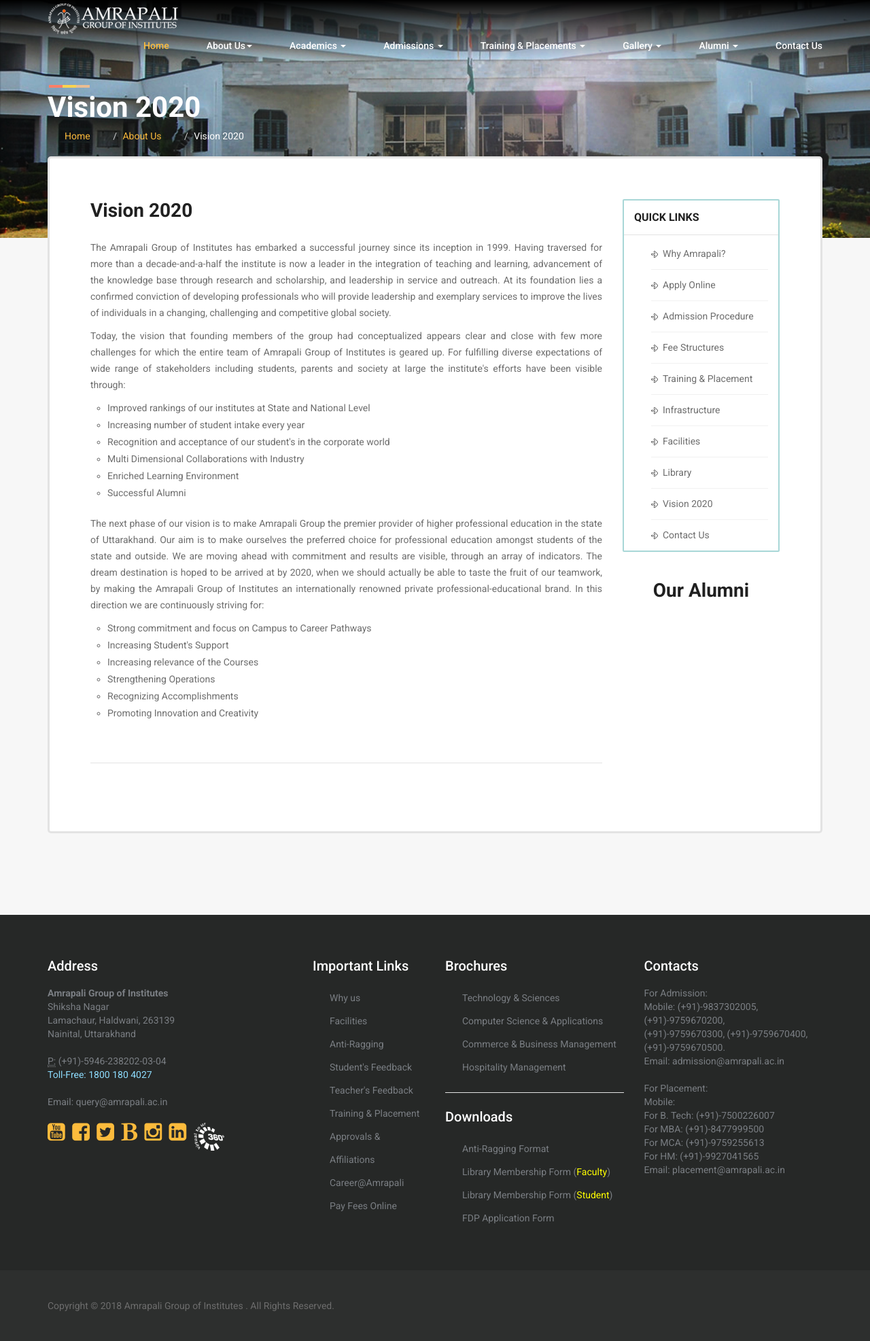
After one commit to navtewari/ai_new, a CodeIgniter app: page /ai_new/index.php/agi/vision in a window 1280 px wide. The commit adds this page. Shown: the whole page at 68% size. Run offline with CodeIgniter, Linux system fonts and the light colour scheme; data that the repository does not hold is empty.

Commit message:
updates
updates

```diff
--- a/application/controllers/Agi.php
+++ b/application/controllers/Agi.php
@@ -47,6 +47,36 @@
         $this->load->view('about-us/academic-advisory-council', $data_);
         $this->load->view('templates/footer');
     }
+
+    function administration(){
+        $data_['menu_all'] = $this->my_menu->site_menu();
+        $data_['alumni'] = $this->ouralumni();
+        $data_['title'] = "Administration";
+
+        $this->load->view('templates/header');
+        $this->load->view('about-us/administration', $data_);
+        $this->load->view('templates/footer');
+    }
+
+    function vision(){
+        $data_['menu_all'] = $this->my_menu->site_menu();
+        $data_['alumni'] = $this->ouralumni();
+        $data_['title'] = "Vision 2020";
+
+        $this->load->view('templates/header');
+        $this->load->view('about-us/vision', $data_);
+        $this->load->view('templates/footer');
+    }
+
+    function mission(){
+        $data_['menu_all'] = $this->my_menu->site_menu();
+        $data_['alumni'] = $this->ouralumni();
+        $data_['title'] = "Management Board";
+
+        $this->load->view('templates/header');
+        $this->load->view('about-us/management-board', $data_);
+        $this->load->view('templates/footer');
+    }
 // ---- End of About Us Menu
 
 
--- a/application/libraries/My_menu.php
+++ b/application/libraries/My_menu.php
@@ -8,9 +8,9 @@
             "CEO's Message" 			=> '/Agi/ceoMessage',
             "Aims &amp; Objectives" 	=> '/Agi/aimsObjectives',
             "Academic Advisory Council" => '/Agi/academicAdvisoryCouncil',
-            "Administration" 			=> '#',
-            "Vision 2020" 				=> '#',
-            "Management Board" 			=> '#',
+            "Administration" 			=> '/Agi/administration',
+            "Vision 2020" 				=> '/Agi/vision',
+            "Management Board" 			=> '/Agi/mission',
             "Group Profile" 			=> '#',
         );
 
@@ -52,7 +52,8 @@
 
         // Training & Placements
         $menu['tnp'] = array(
-            "Training &amp; Placements" => "#"
+            "Training &amp; Placements" => "#",
+            "ATraining &amp; Placements" => "#"
         );
 
         // Gallery
--- a/application/views/about-us/academic-advisory-council.php
+++ b/application/views/about-us/academic-advisory-council.php
@@ -17,7 +17,7 @@
                                         <ol class="breadcrumb">
                                             <li><a href="#">Home</a></li>
                                             <li><a href="#">About Us</a></li>
-                                            <li class="active">Academic Advisory Council</li>
+                                            <li class="active"><?php echo $title;?></li>
                                         </ol>
                                     </div>
                                 </div><!-- /.row -->
@@ -32,7 +32,7 @@
                                         <div class="col-xs-12 col-md-9 col-sm-8">
                                             <article class="blog-post-wrapper single-article">
                                                 <header class="entry-header">
-                                                    <h2 class="entry-title"><a href="blog-single.html">Academic Advisory Council</a></h2>
+                                                    <h2 class="entry-title"><a href="blog-single.html"><?php echo $title;?></a></h2>
                                                 </header><!-- /.entry-header -->
 
                                                 <div class="entry-content">
--- a/application/views/about-us/aims-objectives.php
+++ b/application/views/about-us/aims-objectives.php
@@ -46,9 +46,9 @@
                                                     <p>
                                                         Pursuit of excellence is part of our culture. Our experience in the field of professional education gives us the capability to conceive and implement changes. Through routine modifications in curricula, we not only strengthen budding professionals with sound knowledge but also nurture them for entering the professional world successfully. We aim at developing and enriching students so that they develop multi-dimensional, competent personalities, consisting of important attributes such as:
                                                         <p style="margin-left: 20px;">
-                                                            » Pursuit of Excellence <br>
-                                                            » Cultivation of Hunger for Knowledge, Technical Skills, Problem Analysis, Research etc <br>
-                                                            » Commitment to Teamwork
+                                                            &raquo; Pursuit of Excellence <br>
+                                                            &raquo; Cultivation of Hunger for Knowledge, Technical Skills, Problem Analysis, Research etc <br>
+                                                            &raquo; Commitment to Teamwork
                                                         </p>
                                                     </p>
 
--- /dev/null
+++ b/application/views/about-us/vision.php
@@ -0,0 +1,83 @@
+    <body>
+        <style type="text/css">
+            li{
+                margin-left: 25px;
+            }
+        </style>
+        <div id="st-container" class="st-container">
+            <div class="st-pusher">
+                <div class="st-content">
+                    <div class="st-content-inner">
+                        <header>
+                            <?php $this->load->view('templates/menu'); ?>
+                        </header>
+
+                        <section class="page-header-wrapper">
+                            <div class="container">
+                                <div class="row">
+                                    <div class="col-md-12">
+                                        <div class="page-header">
+                                            <h1><?php echo $title;?></h1>
+                                        </div>
+                                        <ol class="breadcrumb">
+                                            <li><a href="#">Home</a></li>
+                                            <li><a href="#">About Us</a></li>
+                                            <li class="active"><?php echo $title;?></li>
+                                        </ol>
+                                    </div>
+                                </div><!-- /.row -->
+                            </div><!-- /.container-fluid -->
+                        </section>
+
+
+                        <div class="container">
+                            <div class="content-wrapper">
+                                <div class="inner-content">
+                                    <div class="row">
+                                        <div class="col-xs-12 col-md-9 col-sm-8">
+                                            <article class="blog-post-wrapper single-article">
+                                                <header class="entry-header">
+                                                    <h2 class="entry-title"><a href="blog-single.html"><?php echo $title;?></a></h2>
+                                                </header><!-- /.entry-header -->
+
+                                                <div class="entry-content">
+                                                    <p>
+                                                       The Amrapali Group of Institutes has embarked a successful journey since its inception in 1999. Having traversed for more than a decade-and-a-half the institute is now a leader in the integration of teaching and learning, advancement of the knowledge base through research and scholarship, and leadership in service and outreach. At its foundation lies a confirmed conviction of developing professionals who will provide leadership and exemplary services to improve the lives of individuals in a changing, challenging and competitive global society.
+                                                    </p>
+                                                    <p>
+                                                        Today, the vision that founding members of the group had conceptualized appears clear and close with few more challenges for which the entire team of Amrapali Group of Institutes is geared up. For fulfilling diverse expectations of wide range of stakeholders including students, parents and society at large the institute's efforts have been visible through:
+
+                                                        <ul class="list-group" style="line-height: 25px; list-style-type: circle;">
+                                                            <li> Improved rankings of our institutes at State and National Level
+                                                            <li> Increasing number of student intake every year
+                                                            <li> Recognition and acceptance of our student's in the corporate world
+                                                            <li> Multi Dimensional Collaborations with Industry
+                                                            <li> Enriched Learning Environment
+                                                            <li> Successful Alumni
+                                                        </ul>
+                                                    </p>
+
+                                                    <p>
+                                                        The next phase of our vision is to make Amrapali Group the premier provider of higher professional education in the state of Uttarakhand. Our aim is to make ourselves the preferred choice for professional education amongst students of the state and outside. We are moving ahead with commitment and results are visible, through an array of indicators. The dream destination is hoped to be arrived at by 2020, when we should actually be able to taste the fruit of our teamwork, by making the Amrapali Group of Institutes an internationally renowned private professional-educational brand. In this direction we are continuously striving for:
+
+                                                        <ul class="list-group" style="line-height: 25px; list-style-type: circle;">
+                                                            <li>Strong commitment and focus on Campus to Career Pathways
+                                                            <li>Increasing Student's Support
+                                                            <li>Increasing relevance of the Courses
+                                                            <li>Strengthening Operations
+                                                            <li>Recognizing Accomplishments
+                                                            <li>Promoting Innovation and Creativity
+                                                        </ul>
+                                                    </p>
+                                                </div><!-- /.entry-content -->
+                                            </article>
+                                        </div><!-- /.col-md-9 -->
+
+                                        <div class="col-xs-12 col-md-3 col-sm-4" align="center">
+                                            <?php $this->load->view('templates/quick-links');?>
+                                            <?php $this->load->view('templates/alumni-img-scroll');?>
+                                        </div><!-- /.col-md-3 -->
+                                    </div><!-- /.row -->
+                                </div><!-- /.inner-content -->
+                            </div><!-- /.content-wrapper -->
+                        </div><!-- /.container -->
--- a/application/views/templates/menu-mobile.php
+++ b/application/views/templates/menu-mobile.php
@@ -9,45 +9,42 @@
 
                 <li><a href="#">About <i class="fa fa-arrow-down"></i></a>
                     <ul style="background: #444444">
-                        <li><a href="#">CEO's Message</a></li>
-                        <li><a href="#">Aims &amp; Objectives</a></li>
-                        <li><a href="#">Academic Advisory Council</a></li>
-                        <li><a href="#">Administration</a></li>
-                        <li><a href="#">Vision 2020</a></li>
-                        <li><a href="#">Management Board</a></li>
-                        <li><a href="#">Group Profile</a></li>
+                        <?php foreach($menu_all['aboutus'] as $title => $path){?>
+                            <li><a href="<?php echo site_url($path); ?>"><?php echo $title; ?></a></li>
+                        <?php } ?>
                     </ul>
                 </li>
 
                 <li><a href="#">Faculty <i class="fa fa-arrow-down"></i></a>
                     <ul style="background: #444444">
-                        <li><a href="#">Technology &amp; Sciences</a></li>
-                        <li><a href="#">Computer Science &amp; Applications</a></li>
-                        <li><a href="#">Commerce &amp; Business Management</a></li>
-                        <li><a href="#">Hospitality Management</a></li>
-                        <li><a href="#">B.Ed</a></li>
+                        <?php foreach($menu_all['academics']['faculty'] as $title => $path){?>
+                            <li><a href="<?php echo site_url($path); ?>"><?php echo $title; ?></a></li>
+                        <?php } ?>
                     </ul>
                 </li>
 
                 <li><a href="#">Admission <i class="fa fa-arrow-down"></i></a>
                     <ul style="background: #444444">
-                        <li><a href="#">Why Amrapali?</a></li>
-                        <li><a href="#">Apply Online</a></li>
-                        <li><a href="#">Admission Procedure</a></li>
-                        <li><a href="#">Fee Structures</a></li>
-                        <li><a href="#">FAQ's</a></li>
+                        <?php foreach($menu_all['admissions'] as $title => $path){?>
+                            <li><a href="<?php echo site_url($path); ?>"><?php echo $title; ?></a></li>
+                        <?php } ?>
                     </ul>
                 </li>
+                <?php if(count($menu_all['tnp']) == 1){?>
                 <li><a href="#">Training &amp; Placements</a></li>
-                <li><a href="#"> <i class="fa fa-arrow-down"></i>Gallery</a>
+                <?php } else { ?>
+                <li><a href="#">Training &amp; Placements <i class="fa fa-arrow-down"></i></a>
                     <ul style="background: #444444">
-                        <li><a href="#">Photos</a></li>
-                        <li><a href="#">Videos</a></li>
-                        <li><a href="#">Amrapali in Google</a></li>
-                        <li><a href="#">Amrapali in Youtube</a></li>
-                        <li><a href="#">NewsLetters</a></li>
-                        <li><a href="#">Publications</a></li>
-                        <li><a href="#">Expert's View</a></li>
+                        <?php foreach($menu_all['tnp'] as $title => $path){?>
+                            <li><a href="<?php echo site_url($path); ?>"><?php echo $title; ?></a></li>
+                        <?php } ?>
+                    </ul>
+                <?php } ?>
+                <li><a href="#">Gallery <i class="fa fa-arrow-down"></i></a>
+                    <ul style="background: #444444">
+                        <?php foreach($menu_all['gallery'] as $title => $path){?>
+                            <li><a href="<?php echo site_url($path); ?>"><?php echo $title; ?></a></li>
+                        <?php } ?>
                     </ul>
                 </li>
                 <li><a href="#">Contact</a></li>
```
Also changed, not shown: application/views/about-us/administration.php (added, +64 -0 lines), application/views/about-us/management-board.php (added, +72 -0 lines), assets/img/cd_1.jpg (added), assets/img/mg_1.jpg (added), assets/img/nd_1.jpg (added).
